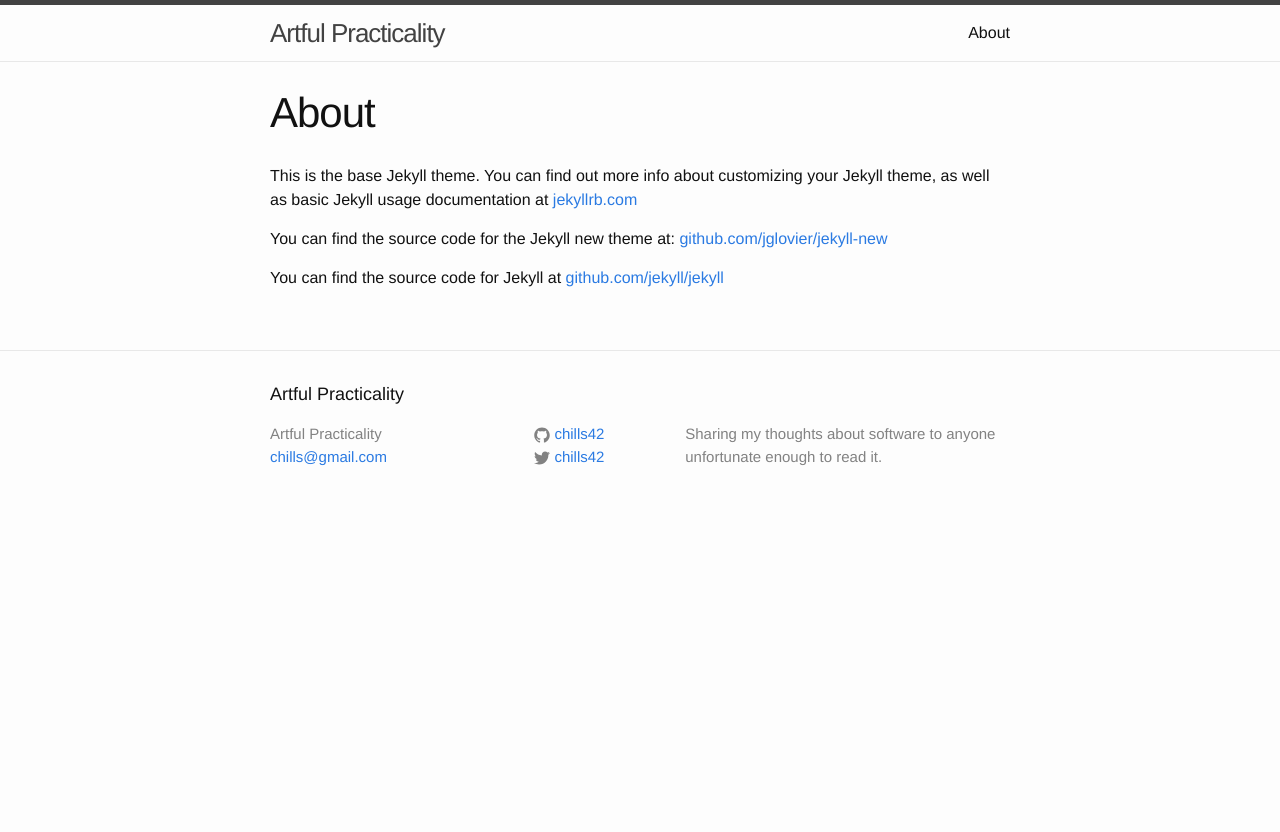
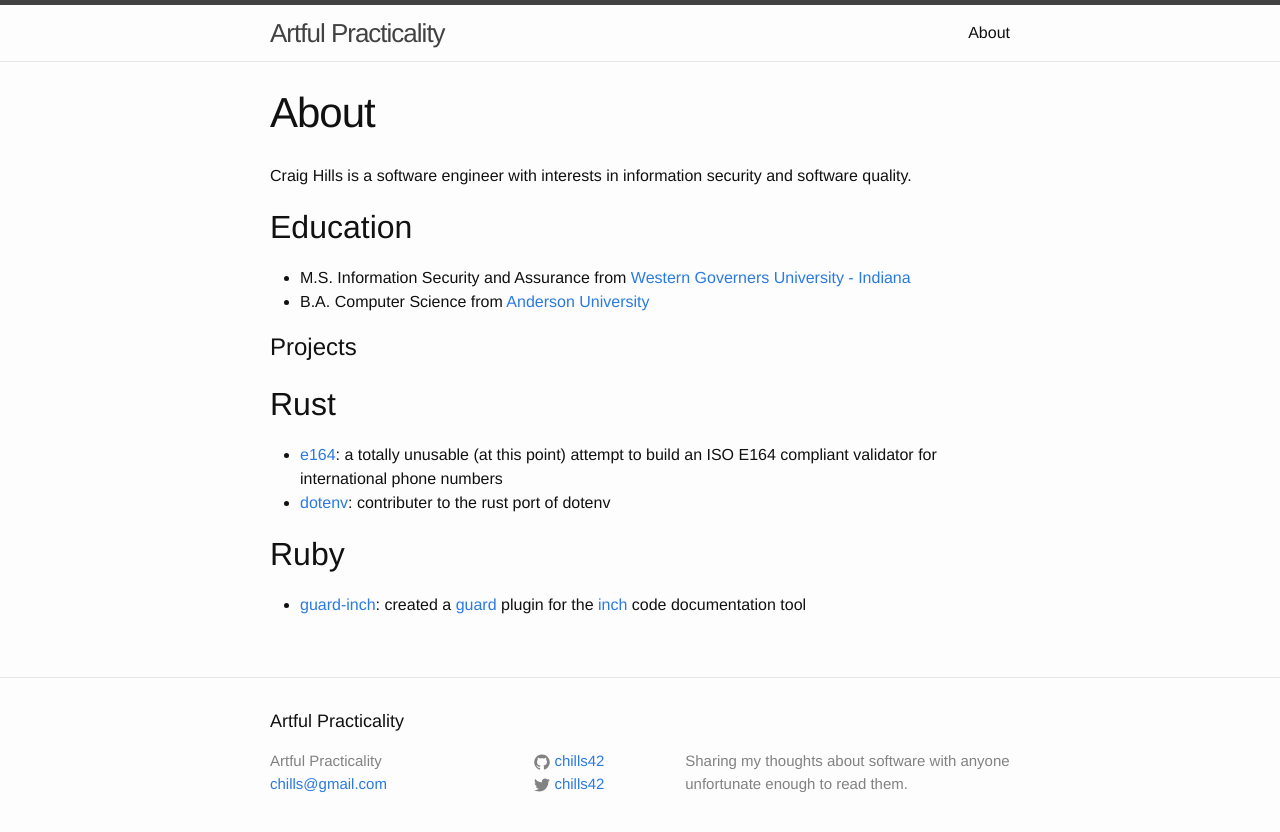
Before and after one commit to chills42/chills42.github.io, a Jekyll site: the page built from about.md, in a window 1280 px wide. Shown: the top 832 px of the page. Built offline with Jekyll 4.4.1, drawn with Linux system fonts in a browser that asks for light colours.

Commit message:
update config

```diff
--- a/_config.yml
+++ b/_config.yml
@@ -2,7 +2,7 @@
 title: Artful Practicality
 email: chills@gmail.com
 description: > # this means to ignore newlines until "baseurl:"
-  Sharing my thoughts about software to anyone unfortunate enough to read it.
+  Sharing my thoughts about software with anyone unfortunate enough to read them.
 baseurl: "" # the subpath of your site, e.g. /blog/
 url: "http://chills42.github.io" # the base hostname & protocol for your site
 twitter_username: chills42
--- a/about.md
+++ b/about.md
@@ -4,8 +4,20 @@ title: About
 permalink: /about/
 ---
 
-This is the base Jekyll theme. You can find out more info about customizing your Jekyll theme, as well as basic Jekyll usage documentation at [jekyllrb.com](http://jekyllrb.com/)
+Craig Hills is a software engineer with interests in information security and software quality.
 
-You can find the source code for the Jekyll new theme at: [github.com/jglovier/jekyll-new](https://github.com/jglovier/jekyll-new)
+## Education
 
-You can find the source code for Jekyll at [github.com/jekyll/jekyll](https://github.com/jekyll/jekyll)
+- M.S. Information Security and Assurance from [Western Governers University - Indiana](http://indiana.wgu.edu/)
+- B.A. Computer Science from [Anderson University](http://anderson.edu)
+
+# Projects
+
+## Rust
+
+- [e164](https://github.com/chills42/e164): a totally unusable (at this point) attempt to build an ISO E164 compliant validator for international phone numbers
+- [dotenv](https://github.com/slapresta/rust-dotenv): contributer to the rust port of dotenv
+
+## Ruby
+
+- [guard-inch](https://github.com/chills42/guard-inch): created a [guard](http://guardgem.org/) plugin for the [inch](http://trivelop.de/inch/) code documentation tool
```
